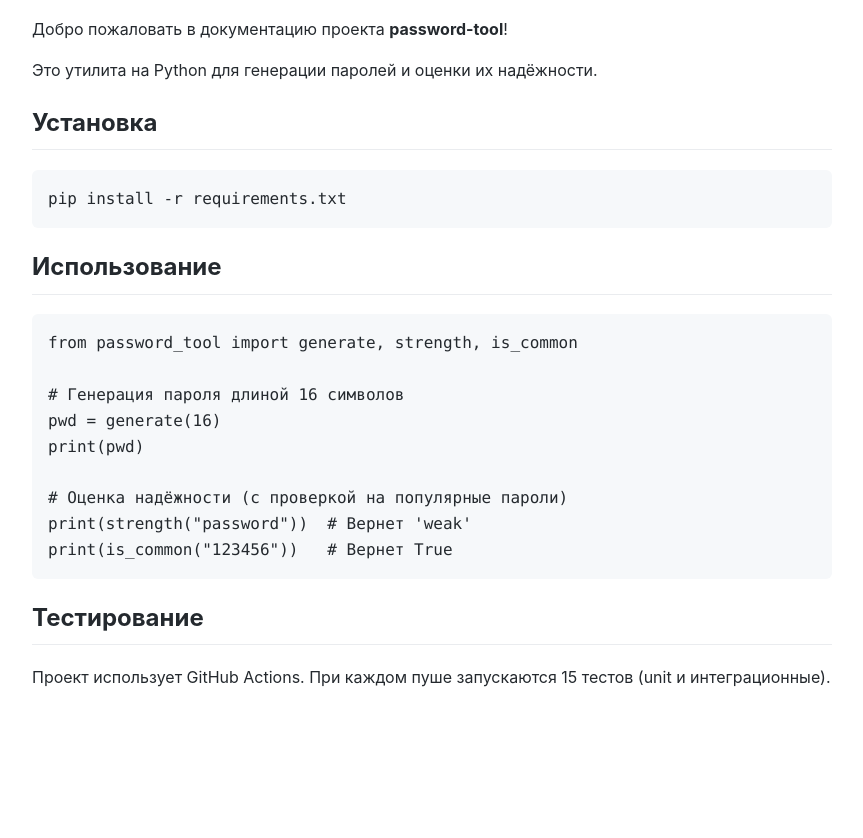
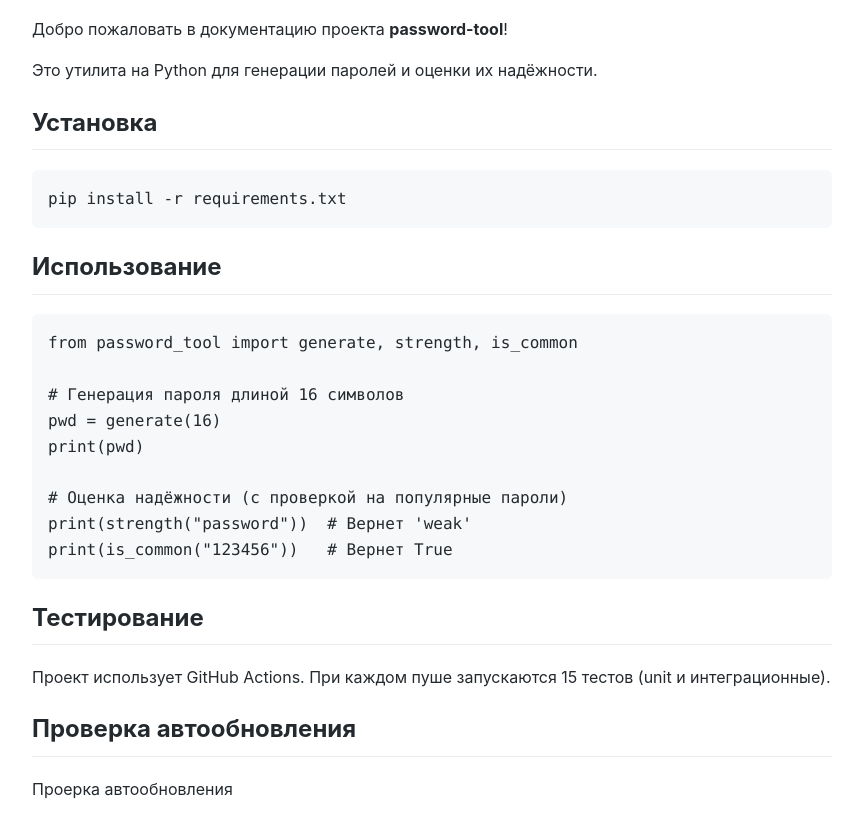
Before and after one commit to yakshnkoooo/password-tool, a plain HTML site: page docs/index.html in a window 1280 px wide. Shown: the part 120-958 px from the top of the page, without its empty margins (208-1071 px from the left). Before the commit the page ends 859 px from the top, so only its background shows below. Drawn offline with Linux system fonts and the light colour scheme.

Commit message:
MAIN < DOCS-TEST
* Добавлена документация к проекту + автоматическая генерация

* Проверка автоматической генерации документации на GitHub Pages

```diff
--- a/docs/index.html
+++ b/docs/index.html
@@ -33,5 +33,8 @@
 
     <h2>Тестирование</h2>
     <p>Проект использует GitHub Actions. При каждом пуше запускаются 15 тестов (unit и интеграционные).</p>
+
+    <h2>Проверка автообновления</h2>
+    <p>Проерка автообновления</p>
 </body>
 </html>
```
